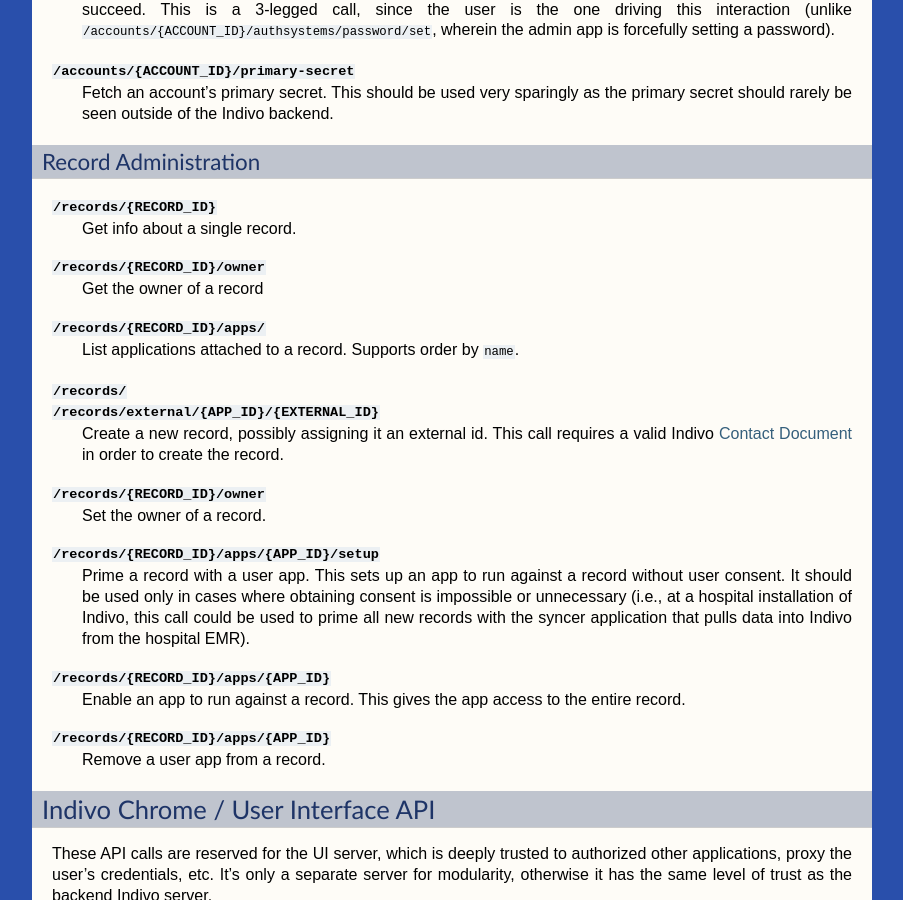
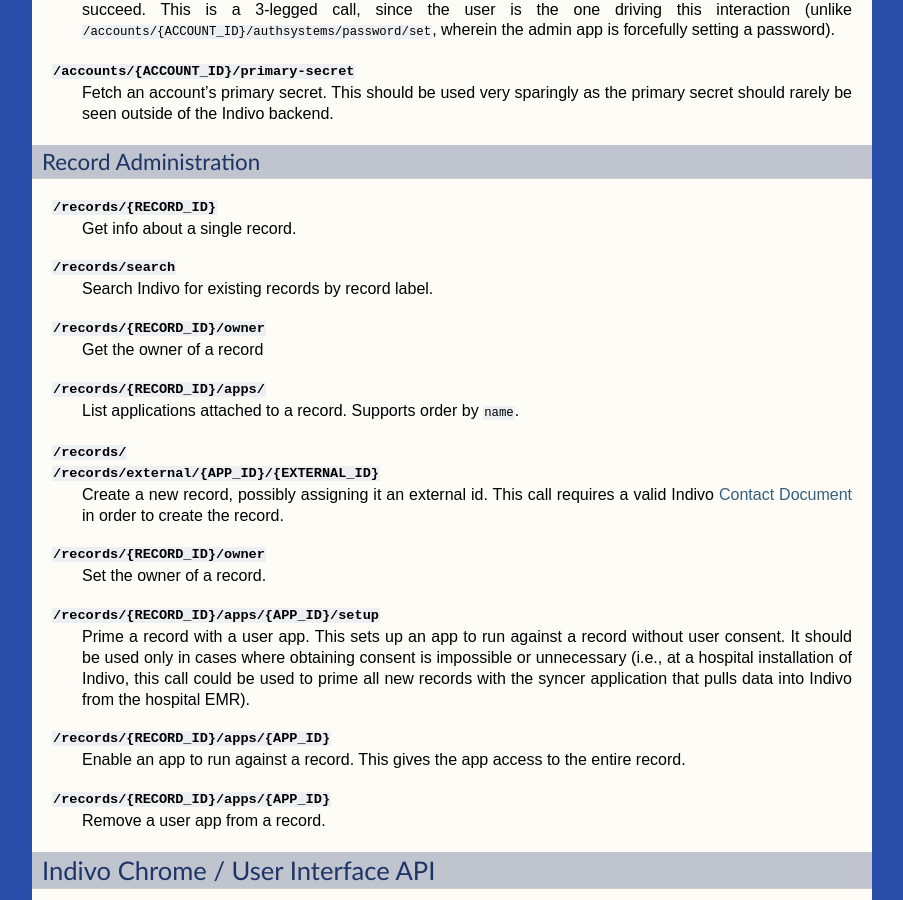
Before and after one commit to chb/indivo_server, a Sphinx documentation site: the page built from doc/sphinx/source/api.rst, in a window 1280 px wide and 900 px high, scrolled down 11762 px. Shown: the whole window, without its empty margins (198-1101 px from the left). Built offline with Sphinx 7.4.7, drawn with Linux system fonts in a browser that asks for light colours; pages that are not in the unit, such as notebooks, are missing from menus; cross-references to code outside the pages are shown as plain code.

Commit message:
Added record_search to the API walkthrough

```diff
--- a/doc/sphinx/source/api.rst
+++ b/doc/sphinx/source/api.rst
@@ -706,6 +706,9 @@
    :http:get:`/records/{RECORD_ID}`
      Get info about a single record.
 
+   :http:get:`/records/search`
+     Search Indivo for existing records by record label.
+
    :http:get:`/records/{RECORD_ID}/owner`
      Get the owner of a record
 
```
